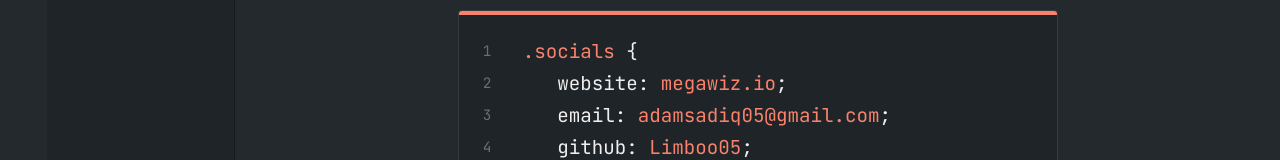
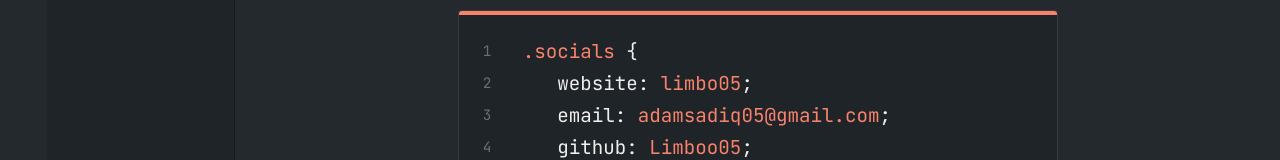
Before and after one commit to Limboo05/Adam-Sadiq-Dev-Portfolio-, a Next.js app: page /contact in a window 1280 px wide. Shown: the part 315-475 px from the top of the page. Built offline with nearby package versions, Linux system fonts and the light colour scheme.

Commit message:
Update ContactCode.tsx

```diff
--- a/components/ContactCode.tsx
+++ b/components/ContactCode.tsx
@@ -3,8 +3,8 @@
 const contactItems = [
   {
     social: 'website',
-    link: 'megawiz.io',
-    href: 'https://megawiz.io',
+    link: 'limbo05',
+    href: 'https://github.com/Limboo05',
   },
   {
     social: 'email',
```
